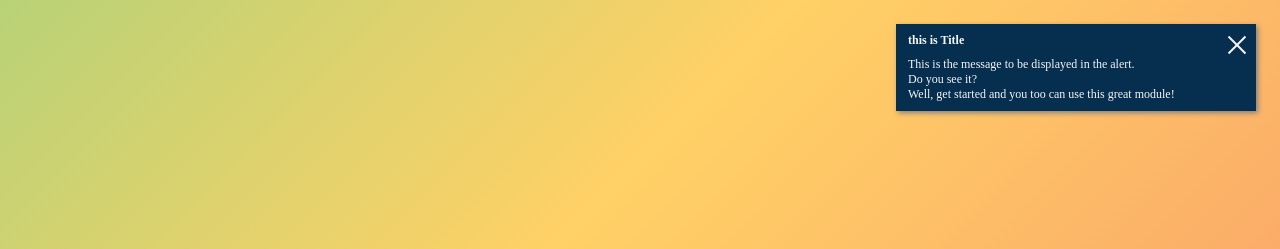
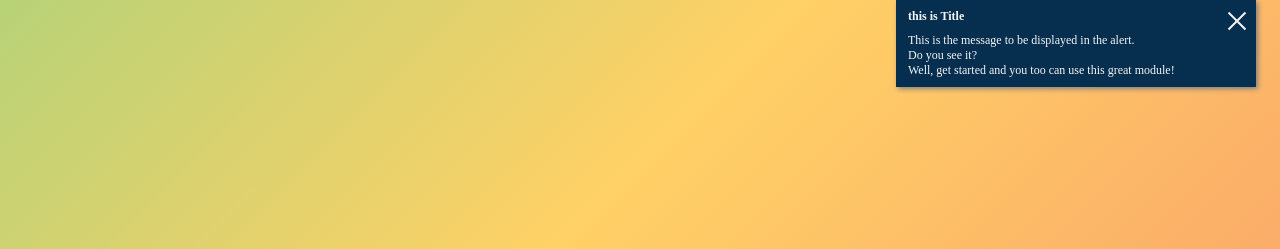
Before and after one commit to yuki00yossi/smart_alert, a plain HTML site: page docs/index.html in a window 1280 px wide. Shown: the top 249 px of the page. Drawn offline with Linux system fonts and the light colour scheme.

Commit message:
Add alerts stacking

```diff
--- a/docs/index.html
+++ b/docs/index.html
@@ -3,8 +3,11 @@
 <head>
     <meta charset="utf8">
     <title>Smart Alert</title>
-    <link rel="stylesheet" href="https://cdn.jsdelivr.net/gh/yuki00yossi/smart_alert@latest/smart_alert.css">
+    <!-- <link rel="stylesheet" href="https://cdn.jsdelivr.net/gh/yuki00yossi/smart_alert@latest/smart_alert.css"> -->
+    <link rel="stylesheet" href="/smart_alert.css">
     <link rel="stylesheet" href="./styles.css">
+    <!-- <script preref src="https://cdn.jsdelivr.net/gh/yuki00yossi/smart_alert@latest/smart_alert.js"></script> -->
+    <script preref src="/smart_alert.js"></script>
 </head>
 
 <body>
@@ -45,8 +48,9 @@
             <button id="submit">push alert</button>
         </div>
     </div>
-    <script src="https://cdn.jsdelivr.net/gh/yuki00yossi/smart_alert@latest/smart_alert.js"></script>
+
     <script>
+
         // welcome message
         const welcomeAlert = new SmartAlert('this is Title',
             'This is the message to be displayed in the alert.\nDo you see it?\nWell, get started and you too can use this great module!',
@@ -54,21 +58,37 @@
         );
         welcomeAlert.push();
 
+
         document.getElementById('submit').addEventListener('click', () => {
             const title = document.getElementById('title').value;
             const msg = document.getElementById('msg').value;
             const type = document.getElementById('type').value;
             const position = document.getElementById('position').value;
 
+
+            console.log(alertsObj)
             if (!position || !type || !title || !msg) {
                 const alert = new SmartAlert("Incomplete form", "You submitted an incomplete form", "danger", "top-right");
                 alert.push();
+
+
+
             } else {
                 const alert = new SmartAlert(title, msg, type, position);
                 alert.push();
+
+
             }
+
+
+
         });
+
+
+
+
     </script>
+
 </body>
 
 </html>
--- a/smart_alert.js
+++ b/smart_alert.js
@@ -17,6 +17,14 @@
  * 3. btm-left 画面左下に表示します。
  * 4. btm-right 画面右下に表示します。
  */
+
+let alertsObj = {
+    "top-left": [],
+    "top-right": [],
+    "btm-left": [],
+    "btm-right": []
+}
+
 class SmartAlert {
 
     constructor(
@@ -29,6 +37,7 @@ class SmartAlert {
         this.msg = msg;
         this.type = type;
         this.position = position;
+        this.index = 0;
         this.createElement();
         this.setPosition();
     }
@@ -53,8 +62,11 @@ class SmartAlert {
         deleteBtn.addEventListener('click', (e) => {
             const elm = e.currentTarget.parentNode.parentNode;
             elm.classList.remove('show');
+            this.removeFromArray();
             elm.addEventListener('transitionend', (e) => {
                 e.currentTarget.remove();
+
+
             });
         })
 
@@ -86,11 +98,36 @@ class SmartAlert {
         this.elm.style.color = textColor;
     }
 
+    pushAlertIntoArray() {
+        alertsObj[this.position].push(this.elm);
+        this.index = alertsObj[this.position].indexOf(this.elm);
+    }
+
+    removeFromArray() {
+        const index = alertsObj[this.position].indexOf(this.elm);
+        alertsObj[this.position].splice(index, 1);
+        this.arrangeAlerts()
+    }
+
+    //moves every alert in the to their respective positions on the array
+    arrangeAlerts() {
+        for (alert of alertsObj[this.position]) {
+            const index = alertsObj[this.position].indexOf(alert);
+            if (this.position.includes("top")) alert.style.top = `${alert.offsetHeight * index}px`;
+            else alert.style.bottom = `${alert.offsetHeight * index}px`;
+
+
+        }
+    }
+
     /**
      * アラートを表示する
      */
     async push() {
         const elm = await document.body.appendChild(this.elm);
         elm.classList.add('show');
+        this.pushAlertIntoArray();
+        this.arrangeAlerts();
     }
+
 }
```
